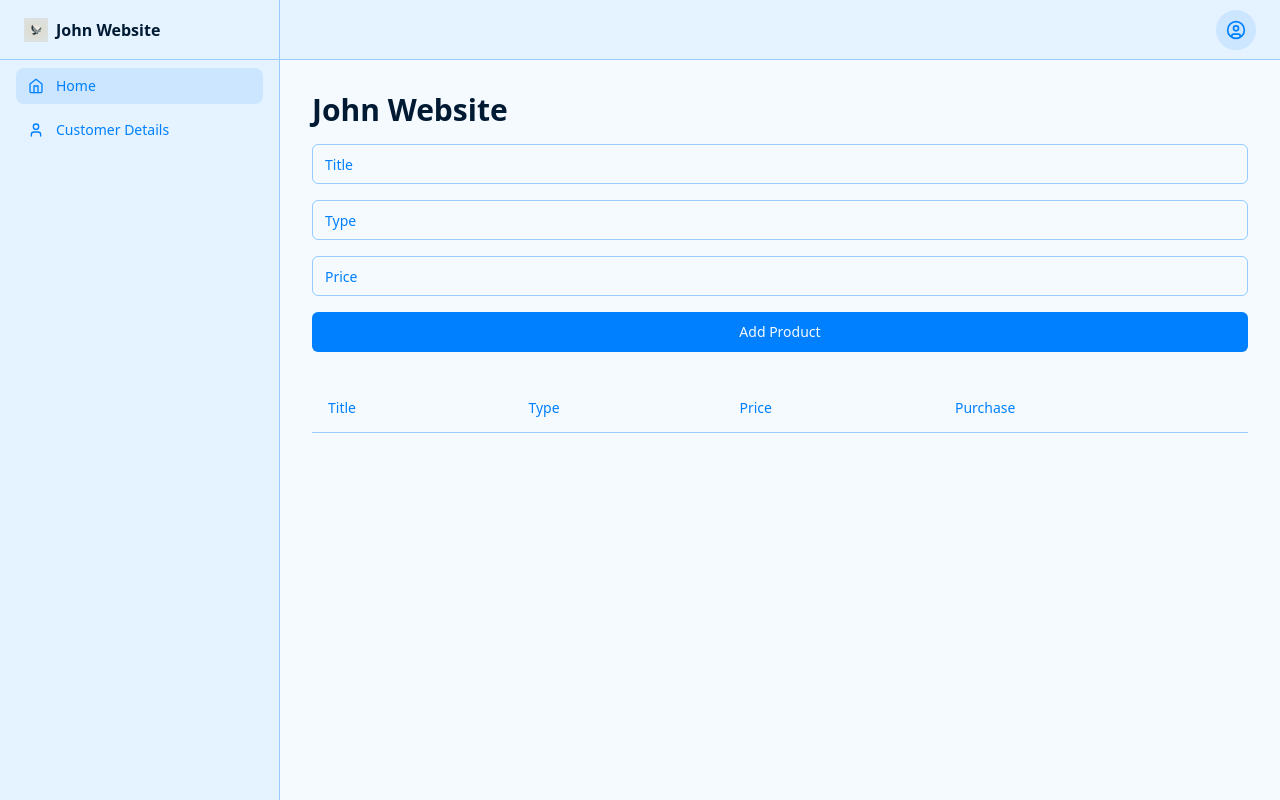
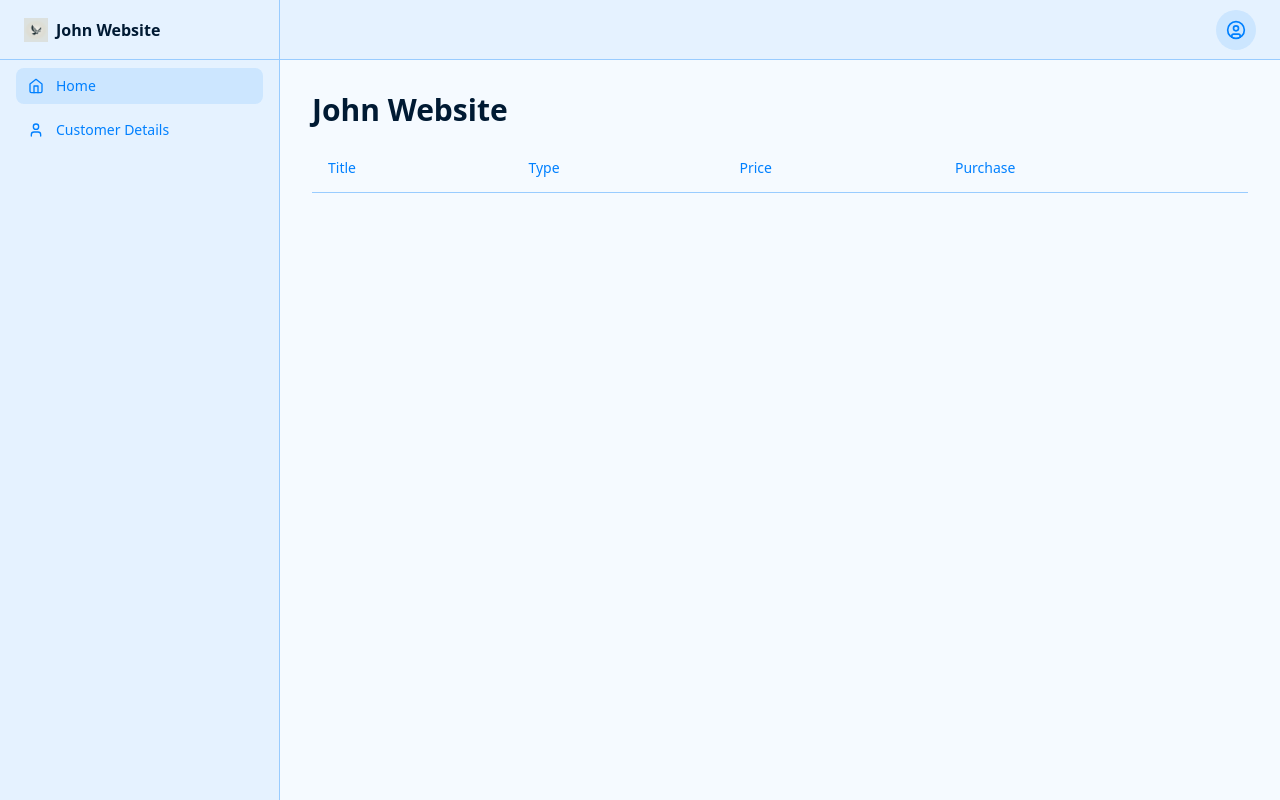
Before and after one commit to GPT-Engineer-App/page-master, a React (Vite) app: page / in a window 1280 px wide. Built offline with nearby package versions, Linux system fonts and the light colour scheme.

Commit message:
Removed add product functionality from the home page.

```diff
--- a/src/pages/Index.jsx
+++ b/src/pages/Index.jsx
@@ -1,22 +1,10 @@
 import { useState } from "react";
-import { Button } from "@/components/ui/button";
-import { Input } from "@/components/ui/input";
 import { Table, TableBody, TableCell, TableHead, TableHeader, TableRow } from "@/components/ui/table";
 import { Checkbox } from "@/components/ui/checkbox";
 
 const Index = () => {
   const [products, setProducts] = useState([]);
-  const [title, setTitle] = useState("");
-  const [type, setType] = useState("");
-  const [price, setPrice] = useState("");
   const [purchaseList, setPurchaseList] = useState({});
-
-  const handleAddProduct = () => {
-    setProducts([...products, { title, type, price }]);
-    setTitle("");
-    setType("");
-    setPrice("");
-  };
 
   const handleCheckboxChange = (index) => {
     setPurchaseList((prev) => ({
@@ -28,24 +16,6 @@ const Index = () => {
   return (
     <div className="container mx-auto p-4">
       <h1 className="text-3xl font-bold mb-4">John Website</h1>
-      <div className="flex flex-col gap-4 mb-8">
-        <Input
-          placeholder="Title"
-          value={title}
-          onChange={(e) => setTitle(e.target.value)}
-        />
-        <Input
-          placeholder="Type"
-          value={type}
-          onChange={(e) => setType(e.target.value)}
-        />
-        <Input
-          placeholder="Price"
-          value={price}
-          onChange={(e) => setPrice(e.target.value)}
-        />
-        <Button onClick={handleAddProduct}>Add Product</Button>
-      </div>
       <Table>
         <TableHeader>
           <TableRow>
```
